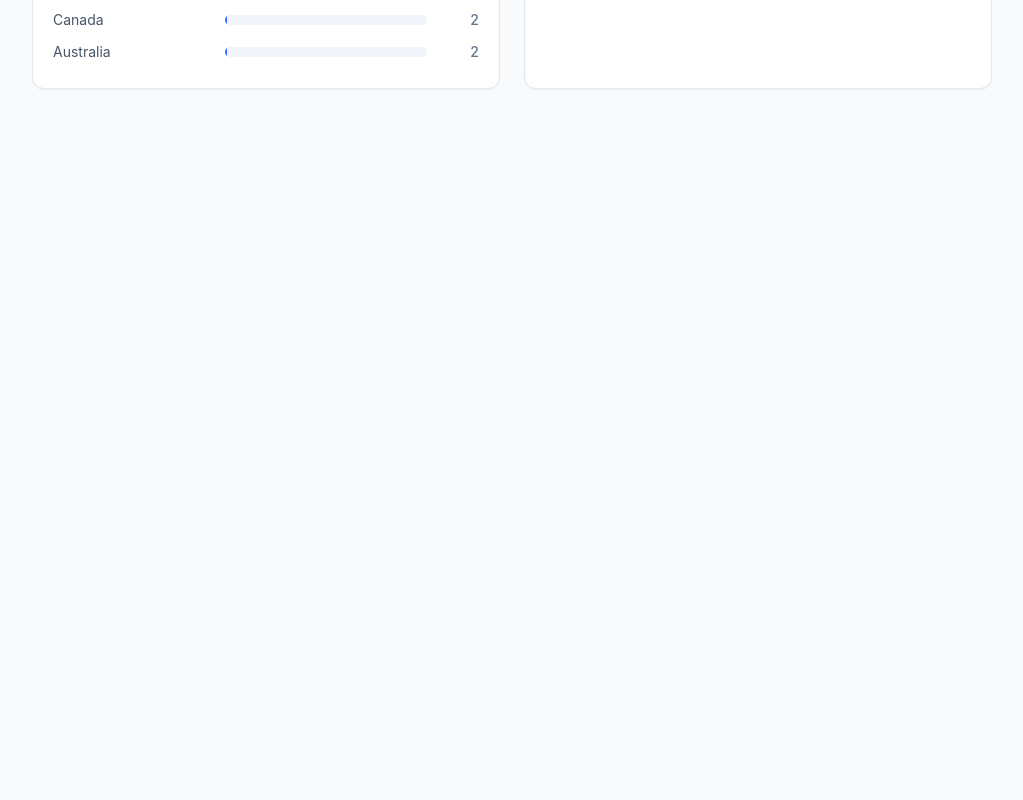
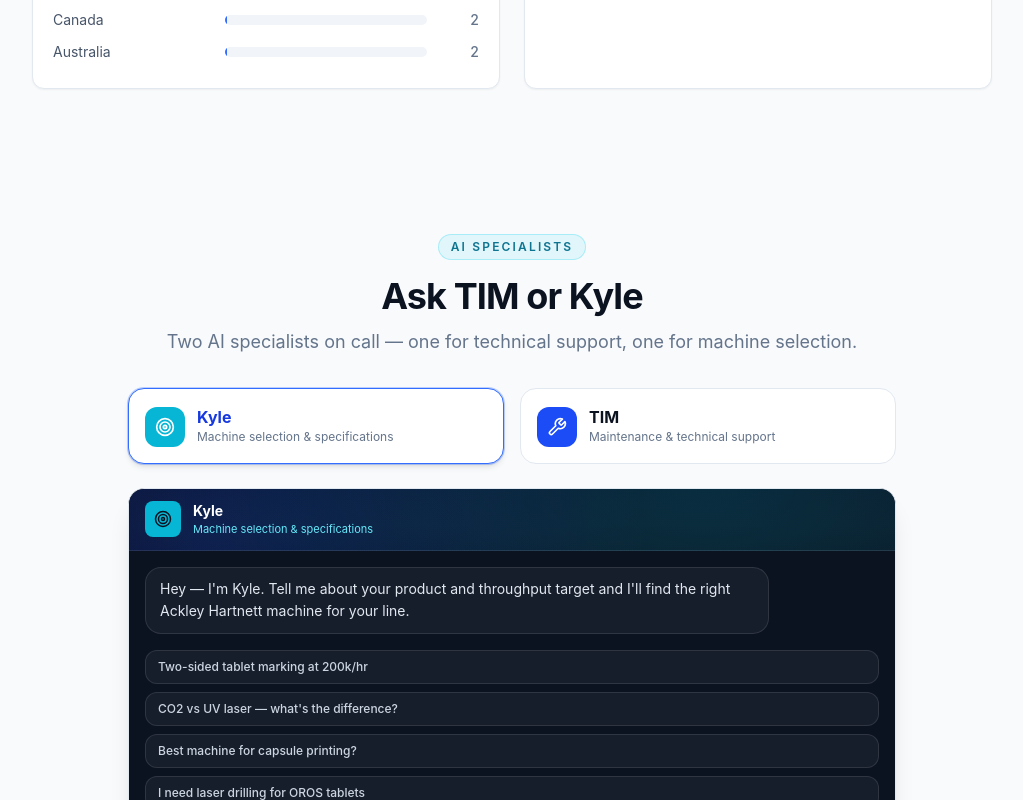
Before and after one commit to johnpohlhaus76-ops/Ackley-Hartnett, a Next.js app: page /portal in a window 1280 px wide. Shown: the part 1140-1940 px from the top of the page, without its empty margins (256-1279 px from the left). Before the commit the page ends 1253 px from the top, so only its background shows below. Built offline with nearby package versions, Linux system fonts and the light colour scheme.

Commit message:
Add TIM/Kyle bots to portal dashboard + fix account links

```diff
--- a/src/app/portal/page.tsx
+++ b/src/app/portal/page.tsx
@@ -1,4 +1,5 @@
 import Link from "next/link";
+import { AskBotsSection } from "@/components/marketing/ChatWidget";
 import { ArrowRight, Building2, Users, Factory, Globe2, FileText, Boxes } from "lucide-react";
 import { portalStats, accounts } from "@/lib/data";
 import { PageHeader, Stat, Bar, CompanyLogo } from "@/components/ui";
@@ -50,7 +51,7 @@
             {s.topPriority.map((a) => (
               <Link
                 key={a.id}
-                href={`/accounts/${a.id}`}
+                href={`/portal/accounts/${a.id}`}
                 className="flex items-center gap-3 py-2.5 hover:bg-slate-50"
               >
                 <CompanyLogo name={a.name} domain={a.domain} size={36} />
@@ -114,6 +115,9 @@
           </div>
         </div>
       </div>
+    <div className="mt-8">
+      <AskBotsSection />
+    </div>
     </div>
   );
 }
```
